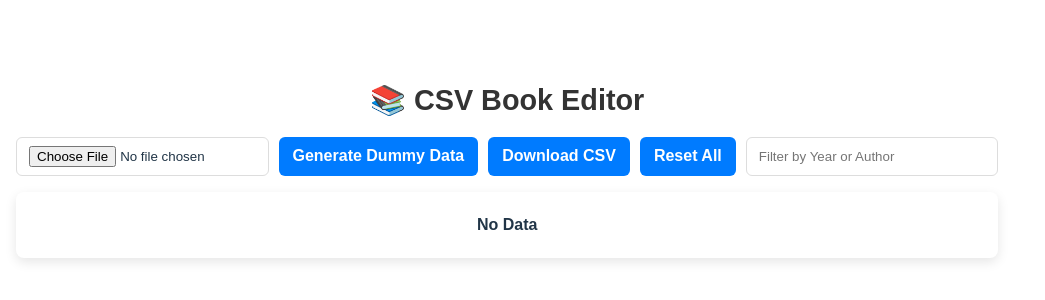
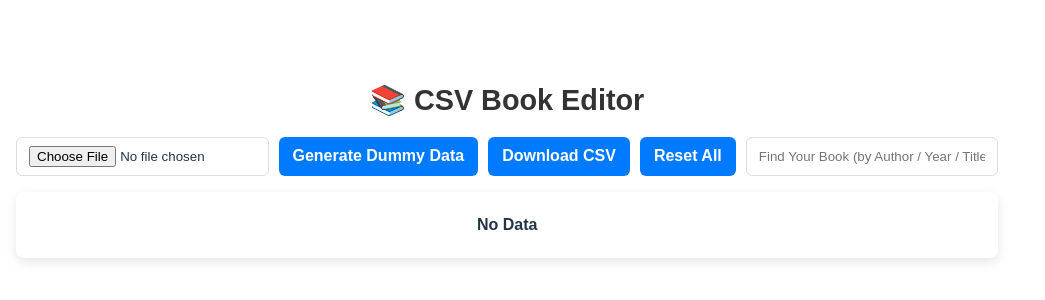
Before and after one commit to Padmanabanj/csv-book-editor-vite, a React (Vite) app: page / in a window 1280 px wide. Shown: the part 238-538 px from the top of the page, without its empty margins (0-1045 px from the left). Built offline with nearby package versions, Linux system fonts and the light colour scheme.

Commit message:
Added Filter for all fields

```diff
--- a/src/Controls.jsx
+++ b/src/Controls.jsx
@@ -16,7 +16,7 @@ export default function Controls({
       <button onClick={onReset}>Reset All</button>
       <input
         type="text"
-        placeholder="Filter by Year or Author"
+        placeholder="Find Your Book (by Author / Year / Title / Genre / ISBNs)"
         value={filter}
         onChange={(e) => setFilter(e.target.value)}
       />
```
